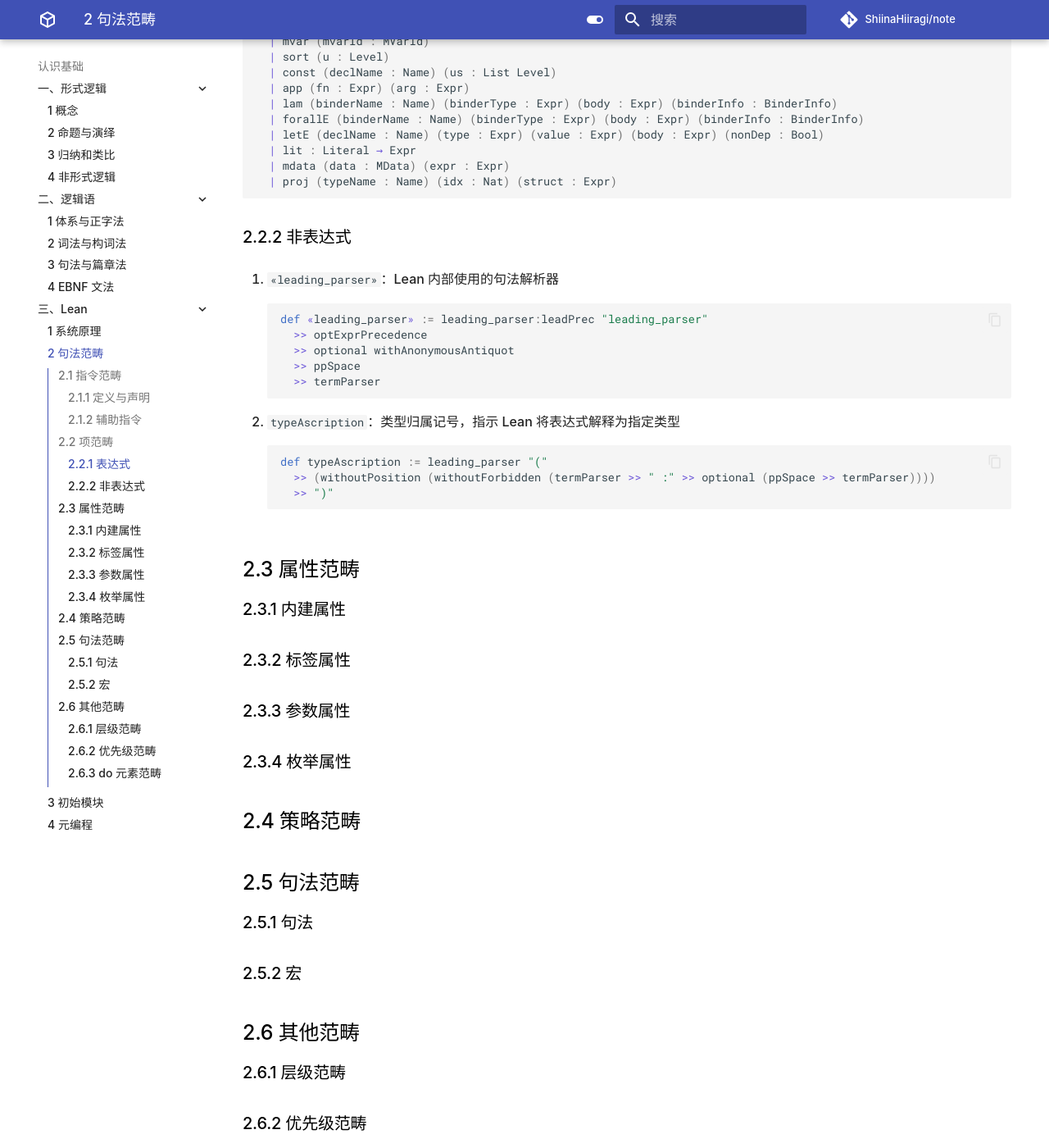
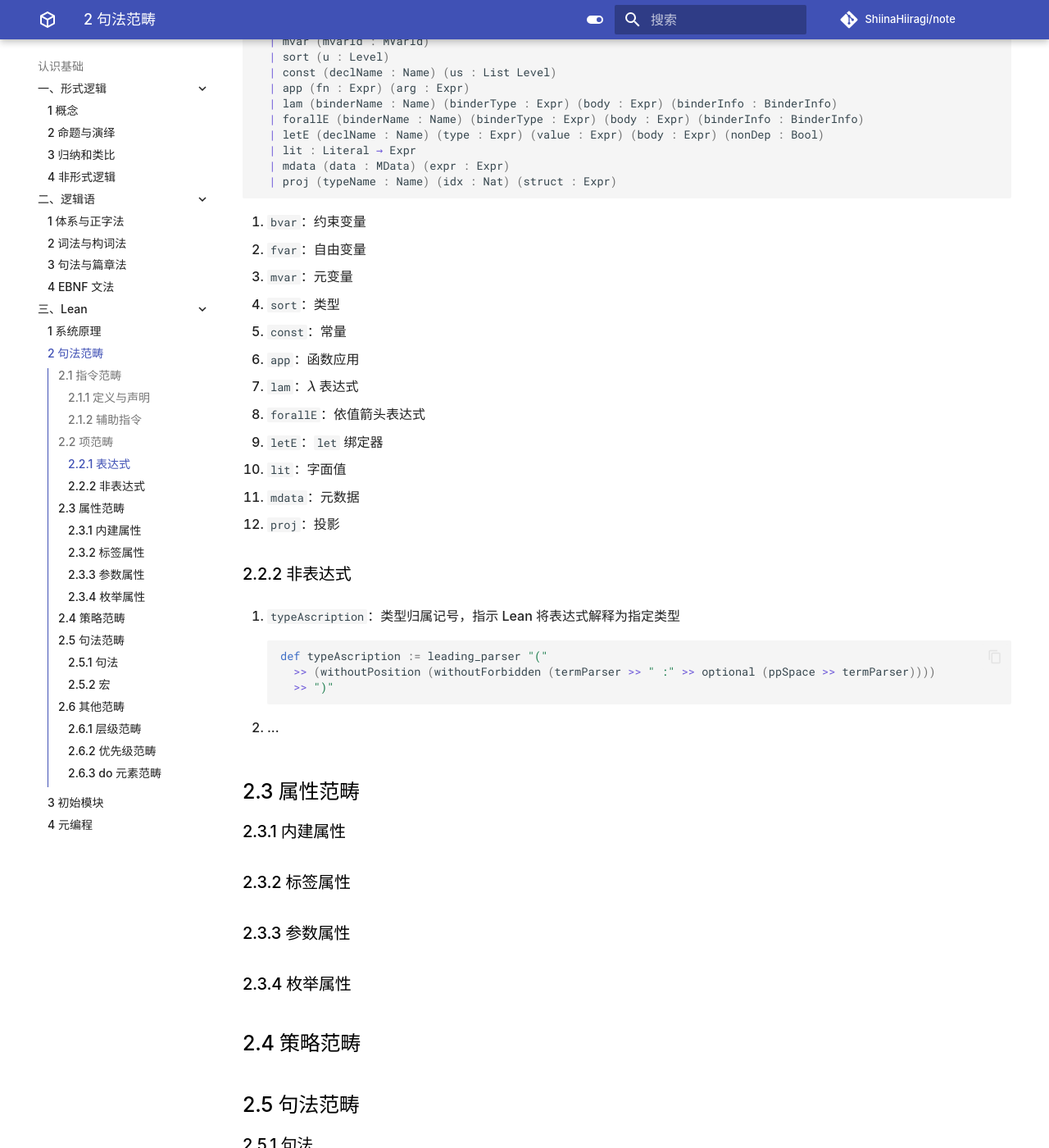
Before and after one commit to ShiinaHiiragi/note, an MkDocs documentation site: the page built from docs/cogn/lean/cat.md, in a window 1280 px wide and 1400 px high, scrolled down 833 px. Shown: the whole window at 82% size. Built offline with MkDocs 1.6.1 and Material for MkDocs 9.7.7, drawn with Linux system fonts in a browser that asks for light colours; comment, search, counter and statistics services are not loaded.

Commit message:
ready for expr

````diff
--- a/docs/cogn/lean/cat.md
+++ b/docs/cogn/lean/cat.md
@@ -38,24 +38,29 @@ inductive Expr where
   | proj (typeName : Name) (idx : Nat) (struct : Expr)
 ```
 
+1. `bvar`：约束变量
+2. `fvar`：自由变量
+3. `mvar`：元变量
+4. `sort`：类型
+5. `const`：常量
+6. `app`：函数应用
+7. `lam`：$\lambda$ 表达式
+8. `forallE`：依值箭头表达式
+9. `letE`：`let` 绑定器
+10. `lit`：字面值
+11. `mdata`：元数据
+12. `proj`：投影
+
 ### 2.2.2 非表达式
-1. `«leading_parser»`：Lean 内部使用的句法解析器
-
-    ```lean
-    def «leading_parser» := leading_parser:leadPrec "leading_parser"
-      >> optExprPrecedence
-      >> optional withAnonymousAntiquot
-      >> ppSpace
-      >> termParser
-    ```
-
-2. `typeAscription`：类型归属记号，指示 Lean 将表达式解释为指定类型
+1. `typeAscription`：类型归属记号，指示 Lean 将表达式解释为指定类型
 
     ```lean
     def typeAscription := leading_parser "("
       >> (withoutPosition (withoutForbidden (termParser >> " :" >> optional (ppSpace >> termParser))))
       >> ")"
     ```
+
+2. ...
 
 ## 2.3 属性范畴
 ### 2.3.1 内建属性
````
Also changed, not shown: docs/cogn/lean/trans.md (+1 -0 lines), docs/index.md (+1 -1 lines).
